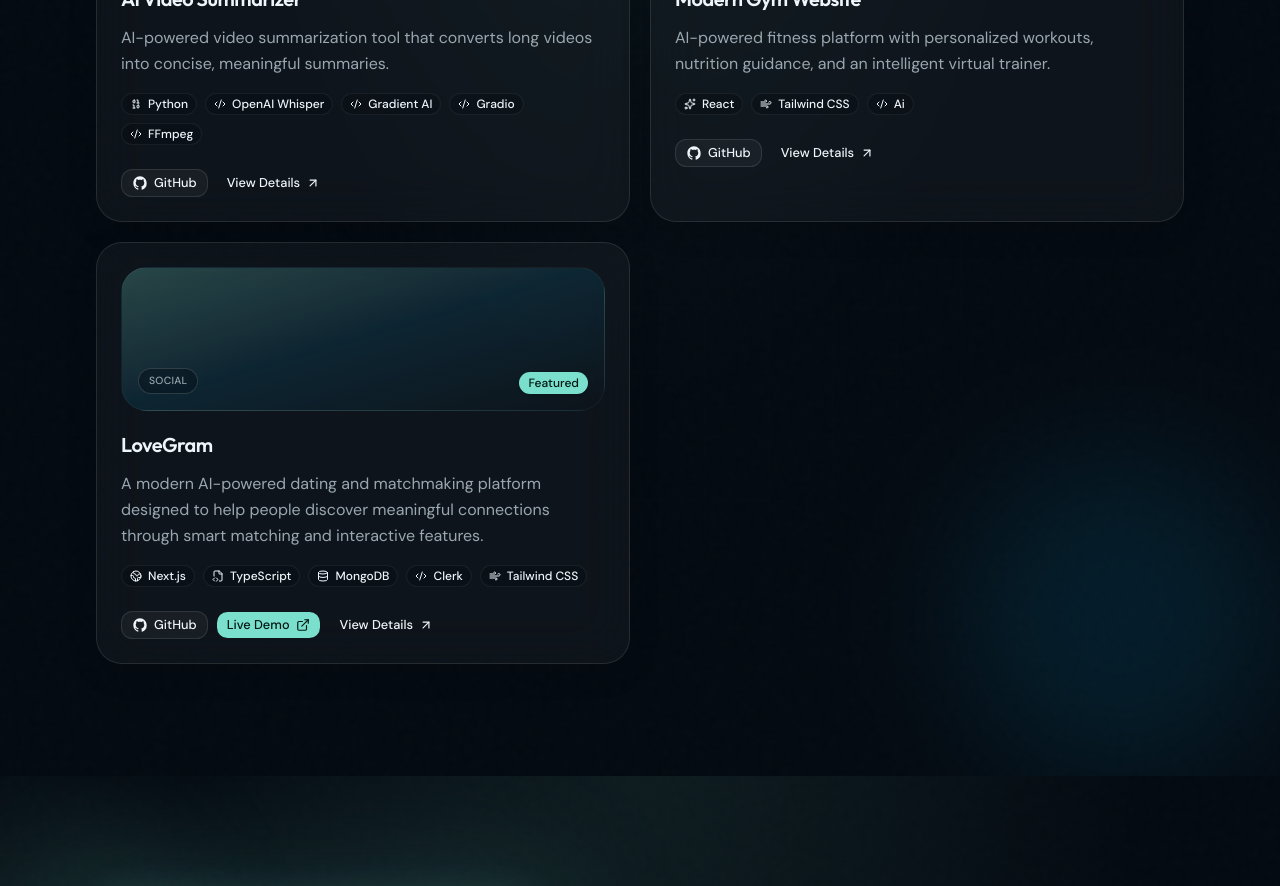
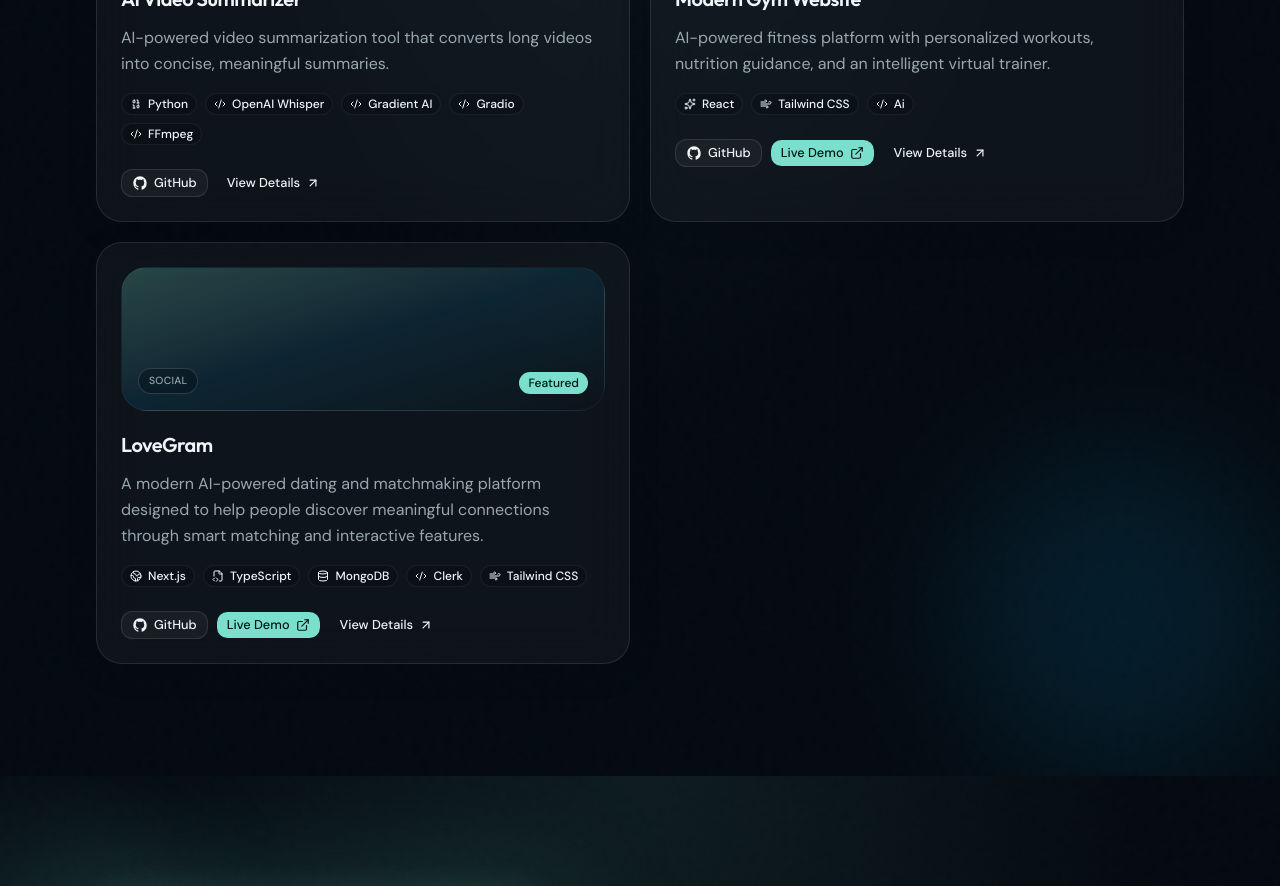
Before and after one commit to mehdinaqvi786/Advanced-portfolio-website, a Next.js app: page / in a window 1280 px wide. Shown: the part 1660-2546 px from the top of the page. Built offline with nearby package versions, Linux system fonts and the light colour scheme; no server answers.

Commit message:
fixing live issue of react project

```diff
--- a/src/data/projects.ts
+++ b/src/data/projects.ts
@@ -49,7 +49,7 @@ fullDescription:
   "GymAI is a modern fitness web application that helps users achieve their fitness goals through personalized workout plans, nutrition tracking, progress monitoring, and an AI-powered trainer bot that provides real-time guidance, exercise recommendations, and answers to fitness-related questions. The platform focuses on delivering an engaging, responsive, and user-friendly experience.",
    technologies: ["React",  "Tailwind CSS", "Ai"],
     github: "https://github.com/mehdinaqvi786/react_project",
-    //liveDemo: "https://react-project-coral-zeta.vercel.app/",
+    liveDemo: "https://react-project-coral-zeta.vercel.app/",
     featured: true,
     category: "social",
     priority: 2,
```
